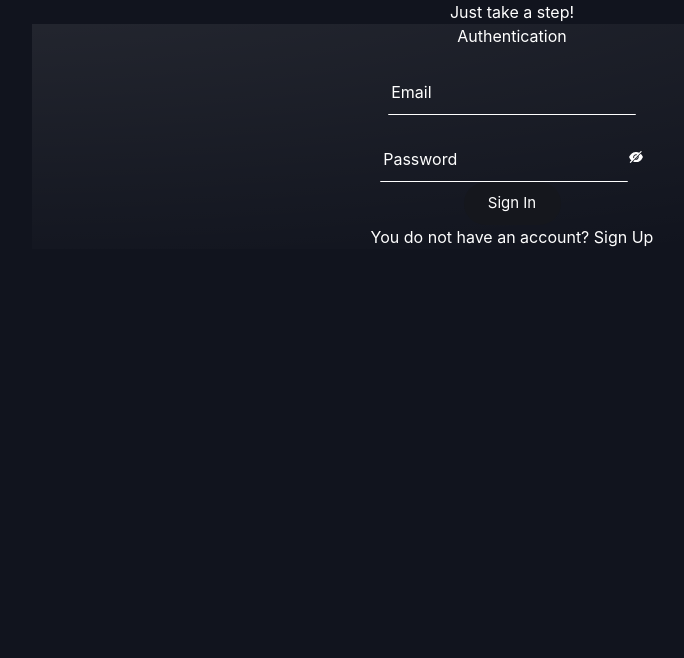
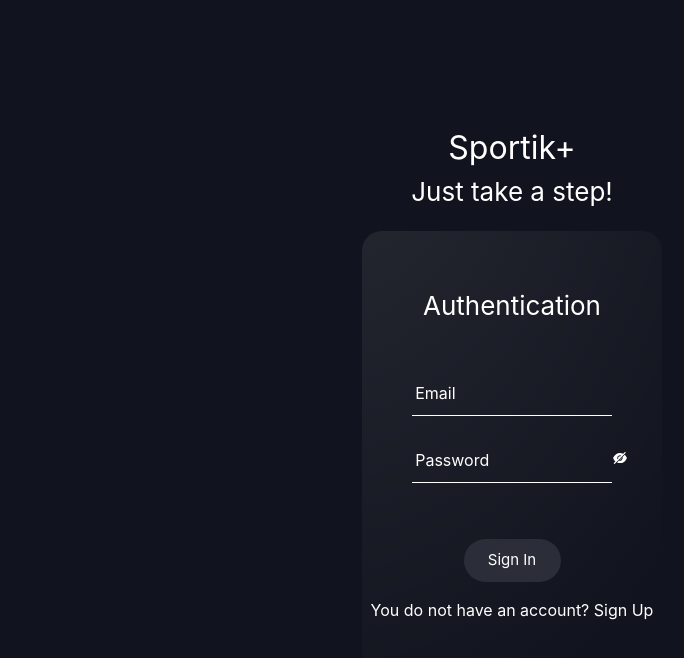
Before and after one commit to 00103-Sportik/sportik-frontend, a React (Vite) app: page /signin in a window 1280 px wide. Shown: the top 658 px of the page, without its empty margins (128-812 px from the left). Built offline with nearby package versions, Linux system fonts and the light colour scheme.

Commit message:
Authentication page styling and code refactoring

```diff
--- /dev/null
+++ b/src/pages/auth/authLayout/AuthLayout.module.css
@@ -0,0 +1,13 @@
+.loginStyleH1 {
+    font-size: 32px;
+    text-align: center;
+}
+
+.loginStyleH2 {
+    font-size: 26px;
+    text-align: center;
+}
+
+.regStyleH1 {
+
+}
--- a/src/pages/auth/authLayout/AuthLayout.tsx
+++ b/src/pages/auth/authLayout/AuthLayout.tsx
@@ -2,6 +2,7 @@ import { Navigate, Outlet, useLocation } from 'react-router-dom';
 import { useAppSelector } from '../../../store/hooks.ts';
 import { selectIsAuthenticated } from '../../../store/auth/auth.selectors.ts';
 import { hPathToTitle } from '../../../common/types/auth.ts';
+import styles from './AuthLayout.module.css';
 
 function AuthLayout() {
   const location = useLocation();
@@ -13,9 +14,9 @@ function AuthLayout() {
 
   return (
     <>
-      <div>
-        {/* <h1 className={location.pathname === '/signin' ? styles.loginStyleH1 : styles.regStyleH1}>Sportik+</h1> */}
-        <h2>{hPathToTitle[location.pathname as keyof typeof hPathToTitle]}</h2>
+      <div className="title-container">
+        <h1 className={location.pathname === '/signin' ? styles.loginStyleH1 : styles.regStyleH1}>Sportik+</h1>
+        <h2 className={styles.loginStyleH2}>{hPathToTitle[location.pathname as keyof typeof hPathToTitle]}</h2>
       </div>
       <div className="auth-container">
         <Outlet />
--- /dev/null
+++ b/src/pages/auth/login/Login.module.css
@@ -0,0 +1,3 @@
+.titleLayout {
+    font-size: 26px;
+}
--- a/src/pages/auth/login/Login.tsx
+++ b/src/pages/auth/login/Login.tsx
@@ -4,6 +4,7 @@ import {
   signInInitialValues,
   signInValidationSchema,
 } from '../../../common/validations/authValidationSchema.ts';
+import styles from './Login.module.css';
 import { Field, FieldProps, Form, Formik } from 'formik';
 import { mapPathToTitle } from '../../../common/types/auth.ts';
 import { Input } from '../../../common/components/input/Input.tsx';
@@ -22,7 +23,9 @@ function Login() {
         {({ isValid, submitCount, values }) => {
           return (
             <Form className="layout">
-              <h1>{mapPathToTitle[location.pathname as keyof typeof mapPathToTitle]}</h1>
+              <div className="title-layout">
+                <h1 className={styles.titleLayout}>{mapPathToTitle[location.pathname as keyof typeof mapPathToTitle]}</h1>
+              </div>
               <Field name="email">
                 {({ field, form }: FieldProps) => (
                   <Input
@@ -34,11 +37,13 @@ function Login() {
                   />
                 )}
               </Field>
-              <Field name="password">
-                {({ field }: FieldProps) => (
-                  <Input autoComplete="current-password" type="password" {...field} placeholder="Password" />
-                )}
-              </Field>
+              <div className="field-password">
+                <Field name="password">
+                  {({ field }: FieldProps) => (
+                    <Input autoComplete="current-password" type="password" {...field} placeholder="Password" />
+                  )}
+                </Field>
+              </div>
               {!isValid && !!submitCount && <div>Incorrect email or password!</div>}
               <button
                 disabled={values.email.length === 0 || values.password.length === 0}
--- a/src/styles/index.scss
+++ b/src/styles/index.scss
@@ -3,8 +3,10 @@
 @tailwind utilities;
 
 #root {
-  @apply min-h-screen bg-layout text-white;
-  font-family: 'Inter', serif;
+  @apply flex items-center justify-center min-h-screen bg-[rgb(17_20_30_/_var(--tw-bg-opacity))] text-[rgb(255_255_255_/_var(--tw-text-opacity))];
+  --tw-bg-opacity: 1;
+  --tw-text-opacity: 1;
+  font-family: "Inter", serif;
 }
 
 .form-input:focus ~ .form-label,
--- a/tailwind.config.js
+++ b/tailwind.config.js
@@ -26,7 +26,19 @@ export default {
           '@apply flex flex-col items-center justify-center min-h-full': {},
         },
         '.auth-container': {
-          '@apply bg-radial-gradient-layout flex flex-col gap-6 justify-center items-center self-center flex-nowrap w-[min(80%,60rem)]':
+          '@apply min-h-[446px] min-w-[300px] flex w-[min(80%,60rem)] flex-col flex-nowrap items-center justify-center gap-6 self-center bg-[radial-gradient(165.81%_165.81%_at_-13.5%_-44.62%,rgba(255,255,255,0.1)_0%,rgba(255,255,255,0)_100%)] rounded-[20px]':
+            {},
+        },
+        '.title-container': {
+          '@apply block justify-center items-center mb-5':
+            {},
+        },
+        '.title-layout': {
+          '@apply flex justify-center items-center mb-6':
+            {},
+        },
+        '.field-password': {
+          '@apply flex justify-center items-center pl-4':
             {},
         },
         '.nav': {
@@ -58,11 +70,11 @@ export default {
         },
         //--Button--
         '.btn': {
-          '@apply relative w-[97px] h-[43px] flex items-center justify-center no-underline font-normal text-[15px] text-[white] rounded-[25px] border-solid':
+          '@apply relative w-[97px] h-[43px] flex items-center justify-center no-underline font-normal text-[15px] text-[white] mt-14 mb-4 mx-auto rounded-[25px] border-solid':
             {},
         },
         '.btn-black': {
-          '@apply btn bg-[#15171D] border-[#15171D]': {},
+          '@apply btn bg-[#2B2E38] border-[#2B2E38]': {},
         },
         '.btn-red': {
           '@apply btn bg-[#AE3838] border-[#AE3838]': {},
@@ -81,7 +93,7 @@ export default {
           '@apply absolute text-[white] transition-[0.2s] left-[0.2em] top-0 z-[1]': {},
         },
         '.form-input': {
-          '@apply bg-transparent transition-[0.2s] text-[white] pt-0 pb-2.5 px-0 rounded-[1px] border-b-[white] border-[none] border-b border-solid focus:border-b-[gray] focus:border-b focus:border-solid disabled:text-[gray] disabled:border-[gray]':
+          '@apply w-[200px] bg-transparent transition-[0.2s] text-[white] pt-0 pb-2.5 px-0 border-b-[white] border-[none] border-b border-solid focus:border-b-[gray] focus:border-b focus:border-solid disabled:text-[gray] disabled:border-[gray]':
             {},
           outline: 'none',
         },
```
